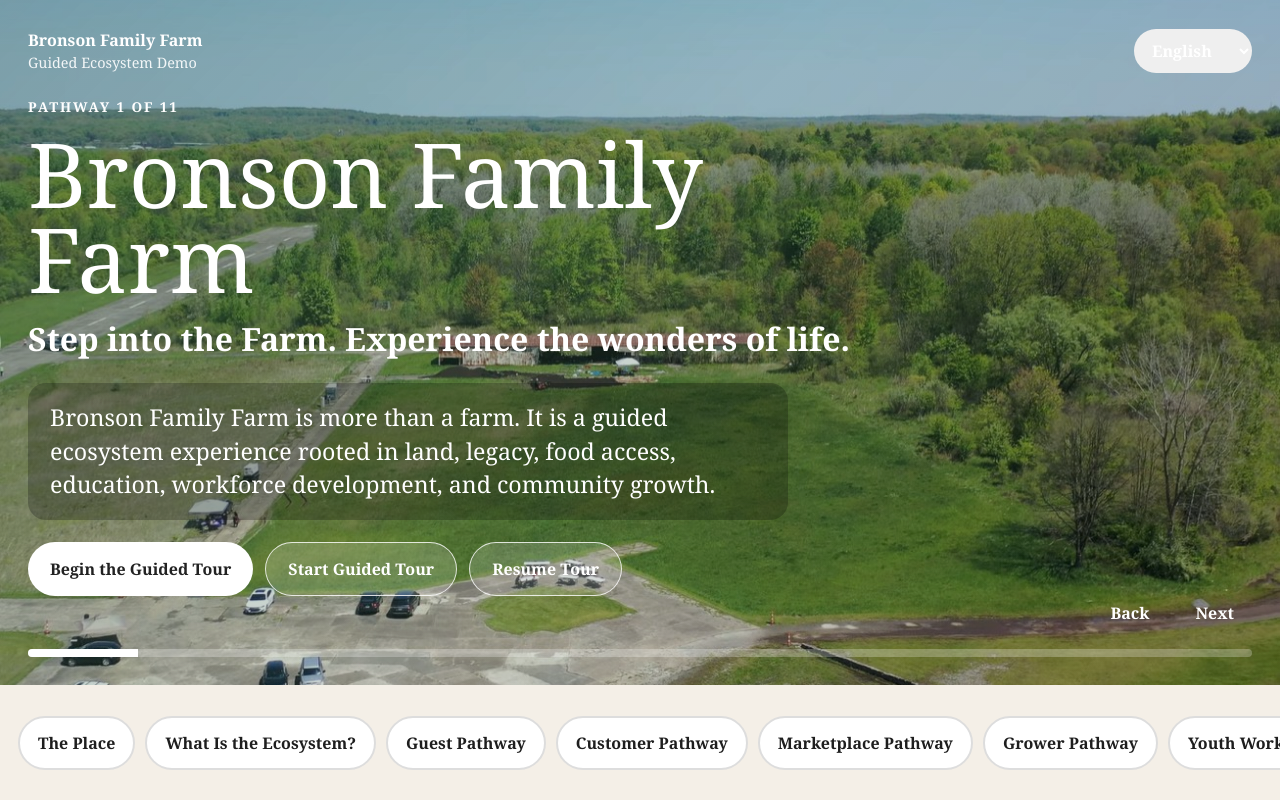
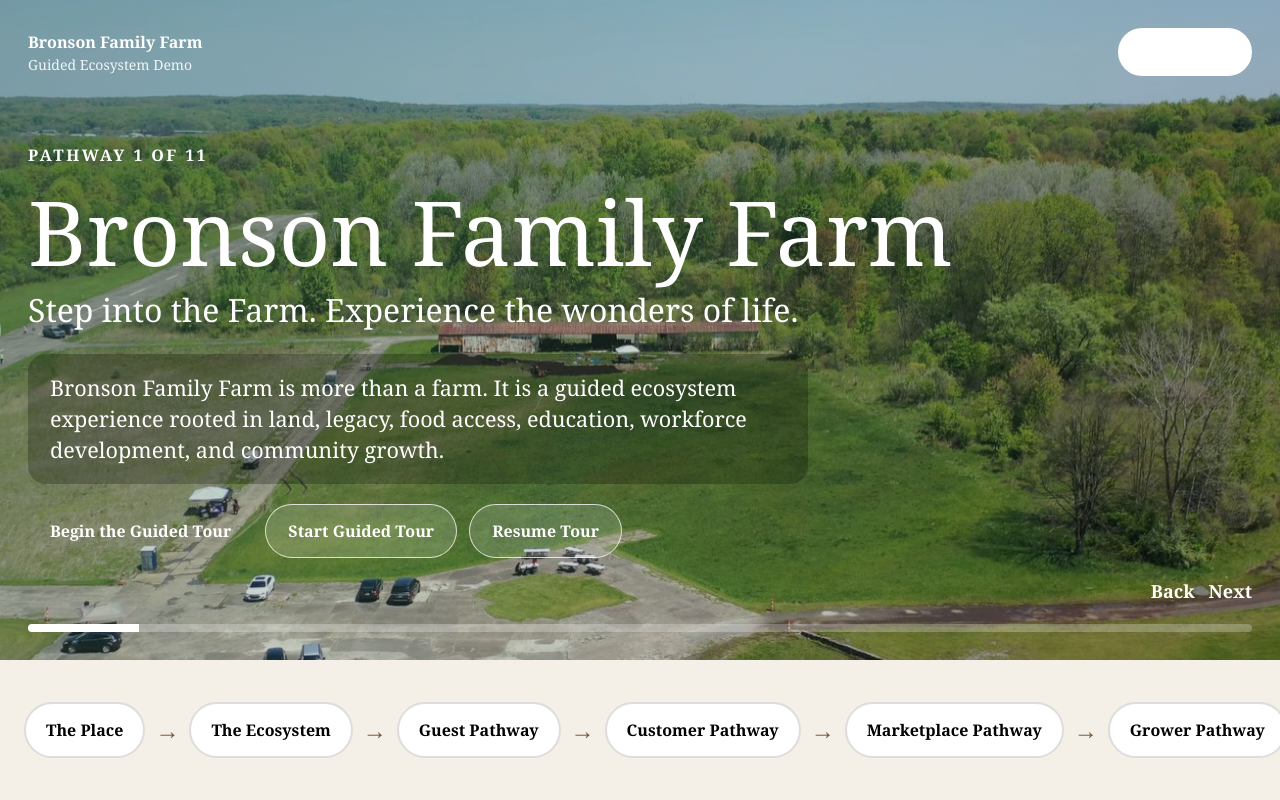
Before and after one commit to cburgessemail-gif/bronson-demo, a React (Vite) app: page / in a window 1280 px wide. Built offline with nearby package versions, Linux system fonts and the light colour scheme; the HTML template or start-up script is replaced by a standard one.

Commit message:
Refactor App component and update image paths

```diff
--- a/src/App.tsx
+++ b/src/App.tsx
@@ -3,23 +3,13 @@ import React, { useEffect, useMemo, useState } from "react";
 const IMAGES = {
   entrance: "/GrowArea.jpg",
   place: "/SAM_0220.JPG",
-  ecosystem: "/ecosystem.png",
   guest: "/SAM_0221.JPG",
   customer: "/SAM_0222.JPG",
   marketplace: "/SAM_0223.JPG",
   grower: "/SAM_0225.JPG",
   youth: "/SAM_0226.JPG",
   partners: "/SAM_0229.JPG",
-  future: "/GrowArea2.jpg",
-};
-
-const languages = {
-  en: "English",
-  es: "Español",
-  tl: "Tagalog",
-  it: "Italiano",
-  he: "Hebrew",
-  fr: "Français",
+  future: "/GrowArea.jpg",
 };
 
 const slides = [
@@ -45,14 +35,14 @@ const slides = [
   },
   {
     id: "ecosystem",
-    title: "What Is the Ecosystem?",
-    subtitle:
-      "A connected system where people, food, education, and opportunity move together.",
-    image: IMAGES.ecosystem,
+    title: "The Ecosystem",
+    subtitle: "A connected system where every pathway leads somewhere.",
+    image: IMAGES.entrance,
     color: "#6f4e25",
     body:
-      "An ecosystem means no one part stands alone. Growers, customers, youth, volunteers, partners, and marketplaces are connected so food can move through the community — not so every farmer has to travel alone.",
+      "The ecosystem connects guests, customers, growers, youth, partners, and the marketplace so food, knowledge, resources, and opportunity can move through the community.",
     button: "Explore the Pathways",
+    diagram: true,
   },
   {
     id: "guest",
@@ -71,7 +61,7 @@ const slides = [
     image: IMAGES.customer,
     color: "#7a4f2a",
     body:
-      "Customers connect to chemical-free produce, seedlings, nutrition education, and simple ways to make healthier choices. The goal is not just a one-time purchase. The goal is to help families return to fresh food again and again.",
+      "Customers connect to chemical-free produce, seedlings, nutrition education, and simple ways to make healthier choices again and again.",
     button: "Go to Marketplace Story",
   },
   {
@@ -81,7 +71,7 @@ const slides = [
     image: IMAGES.marketplace,
     color: "#8a6a2f",
     body:
-      "The marketplace helps convert interest into purchasing power. Food moves through an organized system that can support families, schools, businesses, growers, and community partners.",
+      "The marketplace converts interest into purchasing power. Food moves through an organized system that supports families, schools, businesses, growers, and community partners.",
     button: "Continue",
   },
   {
@@ -91,7 +81,7 @@ const slides = [
     image: IMAGES.grower,
     color: "#466b3f",
     body:
-      "Growers need more than encouragement. They need supplies, technical guidance, soil knowledge, demonstrations, markets, and support. This pathway helps growers become stronger and more connected.",
+      "Growers need supplies, technical guidance, soil knowledge, demonstrations, markets, and support. This pathway helps growers become stronger and more connected.",
     button: "Continue",
   },
   {
@@ -111,7 +101,7 @@ const slides = [
     image: IMAGES.partners,
     color: "#51406b",
     body:
-      "Partners help the ecosystem grow. Education, health, workforce, agriculture, arts, business, and civic partners each strengthen the farm’s ability to serve the community.",
+      "Partners strengthen the ecosystem through education, health, workforce, agriculture, arts, business, civic support, and community investment.",
     button: "See the Future",
   },
   {
@@ -131,50 +121,45 @@ const slides = [
     image: IMAGES.entrance,
     color: "#315c46",
     body:
-      "Thank you for experiencing the Bronson Family Farm demo. Your feedback helps shape the next version of this ecosystem and how it serves growers, families, youth, and partners.",
+      "Thank you for experiencing the Bronson Family Farm demo. Your feedback helps shape the next version of this ecosystem.",
     button: "Contact Constance",
   },
 ];
 
+function EcosystemDiagram() {
+  return (
+    <div style={styles.diagram}>
+      <div style={styles.centerNode}>Bronson Family Farm Ecosystem</div>
+      {["Guest", "Customer", "Marketplace", "Grower", "Youth Workforce", "Partners"].map(
+        (item) => (
+          <div key={item} style={styles.node}>
+            {item}
+          </div>
+        )
+      )}
+    </div>
+  );
+}
+
 export default function App() {
   const [index, setIndex] = useState(0);
   const [guided, setGuided] = useState(false);
-  const [language, setLanguage] = useState("en");
-
   const slide = slides[index];
 
   useEffect(() => {
     if (!guided) return;
-
     if (index >= slides.length - 1) {
       setGuided(false);
       return;
     }
-
-    const timer = setTimeout(() => {
-      setIndex((prev) => Math.min(prev + 1, slides.length - 1));
-    }, 9000);
-
+    const timer = setTimeout(() => setIndex((i) => i + 1), 9500);
     return () => clearTimeout(timer);
   }, [guided, index]);
 
-  const progress = useMemo(
-    () => Math.round(((index + 1) / slides.length) * 100),
-    [index]
-  );
+  const progress = useMemo(() => ((index + 1) / slides.length) * 100, [index]);
 
   const next = () => setIndex((i) => Math.min(i + 1, slides.length - 1));
   const back = () => setIndex((i) => Math.max(i - 1, 0));
-
-  const jumpTo = (id: string) => {
-    const found = slides.findIndex((s) => s.id === id);
-    if (found >= 0) setIndex(found);
-  };
-
-  const startGuidedTour = () => {
-    setIndex(0);
-    setGuided(true);
-  };
 
   const contact = () => {
     window.location.href =
@@ -183,47 +168,30 @@ export default function App() {
 
   return (
     <div style={styles.page}>
-      <div style={styles.hero}>
-        <img src={slide.image} alt={slide.title} style={styles.image} />
+      <section style={styles.hero}>
+        <img src={slide.image} alt="" style={styles.image} />
 
         <div
           style={{
             ...styles.overlay,
-            background: `linear-gradient(
-              135deg,
-              ${slide.color}66 0%,
-              ${slide.color}44 42%,
-              rgba(0,0,0,0.18) 100%
-            )`,
+            background: `linear-gradient(135deg, ${slide.color}66 0%, ${slide.color}40 45%, rgba(0,0,0,.18) 100%)`,
           }}
         >
-          <div style={styles.topbar}>
+          <header style={styles.topbar}>
             <div>
               <strong>Bronson Family Farm</strong>
               <div style={styles.small}>Guided Ecosystem Demo</div>
             </div>
-
-            <select
-              value={language}
-              onChange={(e) => setLanguage(e.target.value)}
-              style={styles.select}
-              aria-label="Select language"
-            >
-              {Object.entries(languages).map(([key, label]) => (
-                <option key={key} value={key}>
-                  {label}
-                </option>
-              ))}
-            </select>
-          </div>
+            <button style={styles.language}>Language</button>
+          </header>
 
           <main style={styles.content}>
-            <div style={styles.kicker}>
-              Pathway {index + 1} of {slides.length}
-            </div>
-
+            <div style={styles.kicker}>Pathway {index + 1} of {slides.length}</div>
             <h1 style={styles.title}>{slide.title}</h1>
             <h2 style={styles.subtitle}>{slide.subtitle}</h2>
+
+            {slide.diagram && <EcosystemDiagram />}
+
             <p style={styles.body}>{slide.body}</p>
 
             <div style={styles.actions}>
@@ -233,197 +201,141 @@ export default function App() {
               >
                 {slide.button}
               </button>
-
-              <button style={styles.secondary} onClick={startGuidedTour}>
+              <button
+                style={styles.secondary}
+                onClick={() => {
+                  setIndex(0);
+                  setGuided(true);
+                }}
+              >
                 Start Guided Tour
               </button>
-
-              <button
-                style={styles.secondary}
-                onClick={() => setGuided((g) => !g)}
-              >
+              <button style={styles.secondary} onClick={() => setGuided(!guided)}>
                 {guided ? "Pause Tour" : "Resume Tour"}
               </button>
             </div>
           </main>
 
+          <div style={styles.nav}>
+            <button style={styles.navBtn} onClick={back}>Back</button>
+            <button style={styles.navBtn} onClick={next}>Next</button>
+          </div>
+
           <div style={styles.progressWrap}>
             <div style={{ ...styles.progress, width: `${progress}%` }} />
           </div>
+        </div>
+      </section>
 
-          <div style={styles.nav}>
-            <button onClick={back} disabled={index === 0} style={styles.navBtn}>
-              Back
-            </button>
-
+      <section style={styles.pathwayMap}>
+        {slides.slice(1, -1).map((s, i) => (
+          <React.Fragment key={s.id}>
             <button
-              onClick={next}
-              disabled={index === slides.length - 1}
-              style={styles.navBtn}
-            >
-              Next
-            </button>
-          </div>
-        </div>
-      </div>
-
-      <div style={styles.pathways}>
-        {slides.slice(1, -1).map((s) => (
-          <button
-            key={s.id}
-            onClick={() => jumpTo(s.id)}
+              onClick={() => setIndex(slides.findIndex((x) => x.id === s.id))}
               style={{
                 ...styles.pathBtn,
-              borderColor: s.id === slide.id ? slide.color : "#ddd",
-              background: s.id === slide.id ? "#f5efe6" : "#fff",
+                background: s.id === slide.id ? "#efe2cf" : "#fff",
+                borderColor: s.id === slide.id ? s.color : "#ddd",
               }}
             >
               {s.title}
             </button>
+            {i < slides.slice(1, -1).length - 1 && <span style={styles.arrow}>→</span>}
+          </React.Fragment>
         ))}
-      </div>
+      </section>
     </div>
   );
 }
 
 const styles: Record<string, React.CSSProperties> = {
-  page: {
-    minHeight: "100vh",
-    background: "#f4efe7",
-    fontFamily: "Georgia, 'Times New Roman', serif",
-    color: "#1e1e1e",
-  },
-  hero: {
-    position: "relative",
-    minHeight: "calc(100vh - 115px)",
-    overflow: "hidden",
-  },
-  image: {
-    position: "absolute",
-    inset: 0,
-    width: "100%",
-    height: "100%",
-    objectFit: "cover",
-  },
+  page: { minHeight: "100vh", background: "#f4efe7", fontFamily: "Georgia, serif" },
+  hero: { position: "relative", minHeight: "calc(100vh - 140px)", overflow: "hidden" },
+  image: { position: "absolute", inset: 0, width: "100%", height: "100%", objectFit: "cover" },
   overlay: {
     position: "absolute",
     inset: 0,
     color: "white",
+    padding: 28,
     display: "flex",
     flexDirection: "column",
     justifyContent: "space-between",
-    padding: "28px",
-    backdropFilter: "brightness(1.03)",
   },
-  topbar: {
-    display: "flex",
-    justifyContent: "space-between",
-    alignItems: "center",
-    gap: "16px",
+  topbar: { display: "flex", justifyContent: "space-between", alignItems: "center" },
+  small: { fontSize: 14, opacity: 0.9 },
+  language: { border: "none", borderRadius: 999, padding: "12px 30px", background: "#fff" },
+  content: { maxWidth: 940 },
+  kicker: { letterSpacing: ".15em", textTransform: "uppercase", fontWeight: 800 },
+  title: { fontSize: "clamp(3rem, 7vw, 6rem)", lineHeight: 0.95, margin: "22px 0 12px" },
+  subtitle: { fontSize: "clamp(1.25rem, 2.5vw, 2rem)", margin: "0 0 20px" },
+  body: {
+    fontSize: "clamp(1.05rem, 1.7vw, 1.35rem)",
+    lineHeight: 1.45,
+    background: "rgba(0,0,0,.24)",
+    padding: "18px 22px",
+    borderRadius: 18,
+    maxWidth: 780,
   },
-  small: {
-    fontSize: "0.9rem",
-    opacity: 0.9,
+  actions: { display: "flex", gap: 12, flexWrap: "wrap", marginTop: 20 },
+  primary: { border: "none", borderRadius: 999, padding: "14px 22px", fontWeight: 800 },
+  secondary: {
+    border: "1px solid rgba(255,255,255,.75)",
+    borderRadius: 999,
+    padding: "14px 22px",
+    fontWeight: 800,
+    background: "rgba(255,255,255,.15)",
+    color: "#fff",
   },
-  select: {
-    padding: "10px 14px",
-    borderRadius: "999px",
-    border: "none",
-    fontWeight: 700,
-  },
-  content: {
-    maxWidth: "850px",
-    marginBottom: "30px",
-  },
-  kicker: {
-    textTransform: "uppercase",
-    letterSpacing: "0.14em",
-    fontSize: "0.85rem",
-    marginBottom: "14px",
-    fontWeight: 800,
-  },
-  title: {
-    fontSize: "clamp(2.8rem, 7vw, 6rem)",
-    lineHeight: 0.95,
-    margin: "0 0 14px",
-  },
-  subtitle: {
-    fontSize: "clamp(1.2rem, 2.8vw, 2rem)",
-    margin: "0 0 20px",
-    fontWeight: 600,
-  },
-  body: {
-    fontSize: "clamp(1.05rem, 2vw, 1.45rem)",
-    lineHeight: 1.45,
-    maxWidth: "760px",
-    background: "rgba(0,0,0,0.24)",
-    padding: "18px 22px",
-    borderRadius: "18px",
-  },
-  actions: {
-    display: "flex",
-    flexWrap: "wrap",
-    gap: "12px",
-    marginTop: "22px",
-  },
-  primary: {
-    padding: "14px 22px",
-    borderRadius: "999px",
-    border: "none",
-    background: "#fff",
-    color: "#222",
-    fontWeight: 800,
-    cursor: "pointer",
-  },
-  secondary: {
-    padding: "14px 22px",
-    borderRadius: "999px",
-    border: "1px solid rgba(255,255,255,0.8)",
-    background: "rgba(255,255,255,0.16)",
-    color: "#fff",
-    fontWeight: 800,
-    cursor: "pointer",
-  },
+  nav: { position: "absolute", right: 28, bottom: 55, display: "flex", gap: 14 },
+  navBtn: { border: "none", background: "transparent", color: "#fff", fontWeight: 900, fontSize: 18 },
   progressWrap: {
-    height: "8px",
-    width: "100%",
-    background: "rgba(255,255,255,0.25)",
-    borderRadius: "999px",
+    height: 8,
+    background: "rgba(255,255,255,.25)",
+    borderRadius: 999,
     overflow: "hidden",
   },
-  progress: {
-    height: "100%",
-    background: "#fff",
-    transition: "width 0.6s ease",
-  },
-  nav: {
-    position: "absolute",
-    right: "28px",
-    bottom: "48px",
+  progress: { height: "100%", background: "#fff", transition: "width .6s ease" },
+  pathwayMap: {
+    minHeight: 140,
     display: "flex",
-    gap: "10px",
-  },
-  navBtn: {
-    padding: "12px 18px",
-    borderRadius: "999px",
-    border: "none",
-    fontWeight: 800,
-    cursor: "pointer",
-  },
-  pathways: {
-    minHeight: "115px",
-    display: "flex",
-    gap: "10px",
-    padding: "18px",
+    alignItems: "center",
+    gap: 10,
+    padding: "18px 24px",
     overflowX: "auto",
-    alignItems: "center",
+    background: "#f4efe7",
   },
   pathBtn: {
     whiteSpace: "nowrap",
-    padding: "13px 18px",
-    borderRadius: "999px",
     border: "2px solid #ddd",
-    fontWeight: 800,
+    borderRadius: 999,
+    padding: "14px 20px",
+    fontWeight: 900,
     cursor: "pointer",
   },
+  arrow: { fontSize: 24, fontWeight: 900, color: "#7b5b37" },
+  diagram: {
+    display: "flex",
+    flexWrap: "wrap",
+    gap: 14,
+    alignItems: "center",
+    margin: "18px 0",
+    maxWidth: 900,
+  },
+  centerNode: {
+    background: "rgba(255,255,255,.92)",
+    color: "#2b2b2b",
+    padding: "18px 24px",
+    borderRadius: 22,
+    fontWeight: 900,
+    fontSize: 22,
+    boxShadow: "0 10px 30px rgba(0,0,0,.25)",
+  },
+  node: {
+    background: "rgba(255,255,255,.82)",
+    color: "#2b2b2b",
+    padding: "14px 18px",
+    borderRadius: 999,
+    fontWeight: 900,
+    boxShadow: "0 8px 20px rgba(0,0,0,.18)",
+  },
 };
```
Lines whose indentation alone changed are shown as unchanged.
